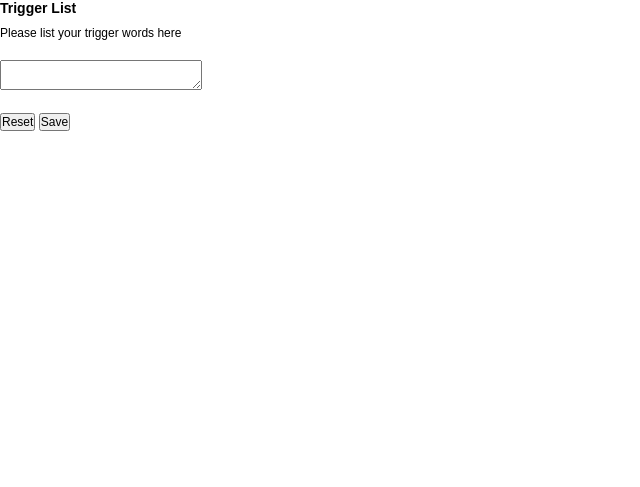
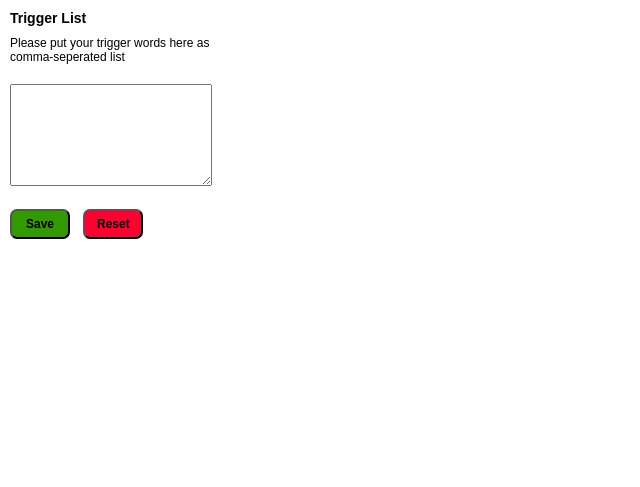
Before and after one commit to HackathonHHAster-sk/hackathon-hh-aster_sk, a website: page data/panel.html in a window 1280 px wide. Shown: the whole page, without its empty margins (0-640 px from the left). Drawn offline with Linux system fonts and the light colour scheme.

Commit message:
version 3

```diff
--- a/data/panel.html
+++ b/data/panel.html
@@ -10,11 +10,11 @@
   <body>
     <div>
       <h3>Trigger List</h3>
-      <p>Please list your trigger words here</p>
+      <p>Please put your trigger words here as comma-seperated list</p>
       <form action="#" method="post">
         <textarea id="triggerlist"></textarea>
+        <button type="submit" id="save">Save</button>
         <button type="reset" id="reset">Reset</button>
-        <button type="submit" id="submit">Save</button>
       </form>
     </div>
   </body>
--- a/data/style.css
+++ b/data/style.css
@@ -4,6 +4,11 @@
     margin: 0;
     font-size: 12px;
     font-family: Arial, Helvetica, sans-serif;
+}
+
+div {
+    margin: 10px;
+    width:200px;
 }
 
 h3 {
@@ -14,11 +19,28 @@ h3 {
 
 form {
     width: 200px;
-    height: 300px;
+    height: 400px;
     margin-top: 20px;
 }
 
 textarea {
     width: 100%;
+    height: 100px;
     margin-bottom: 20px;
 }
+
+button {
+    margin-right: 10px;
+    width: 60px;
+    height: 30px;
+    border-radius: 7px;
+    font-weight: bold;
+}
+
+button#reset {
+    background-color: #ff0033;
+}
+
+button#save {
+    background-color: #339900;
+}
```
